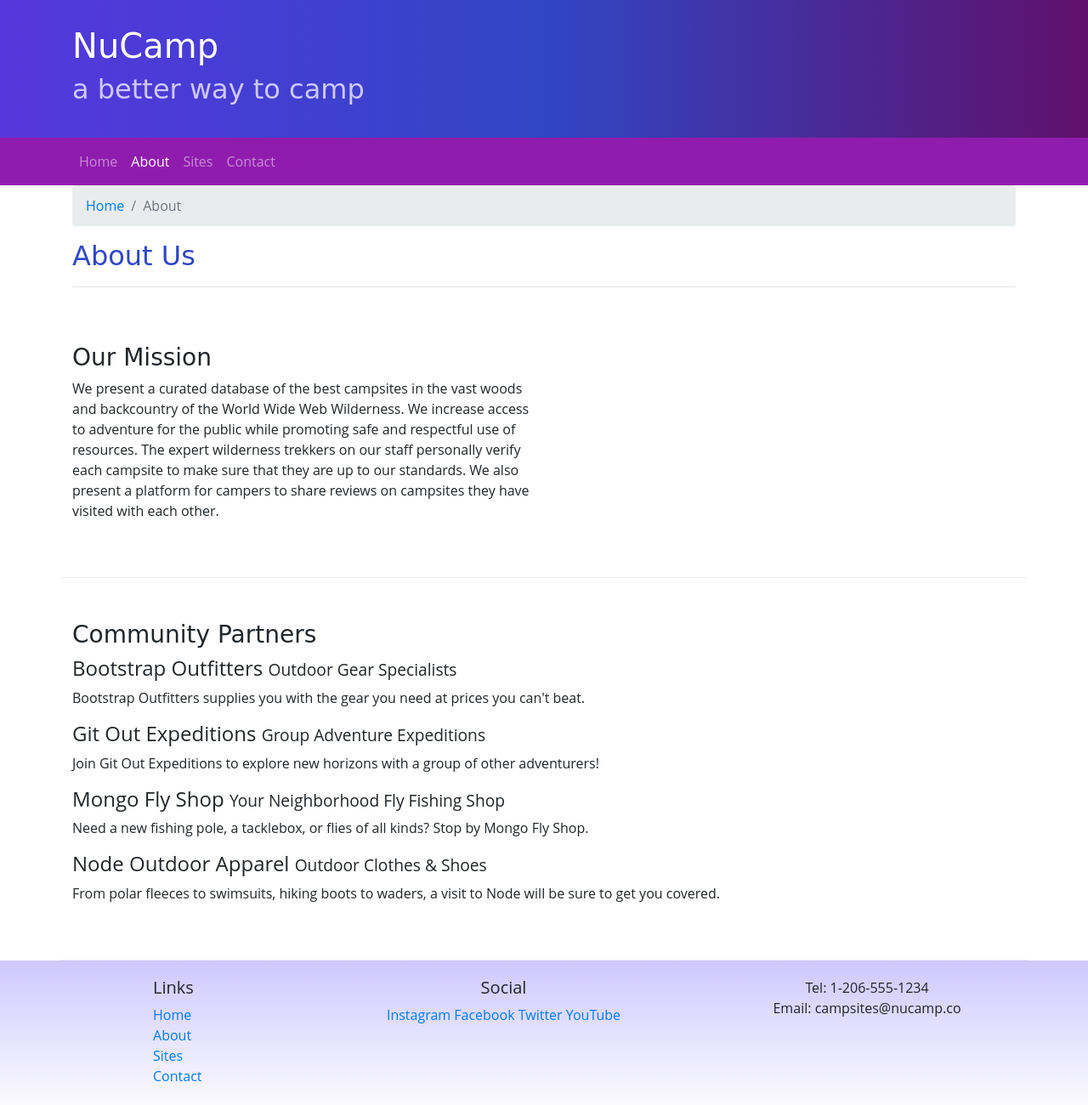
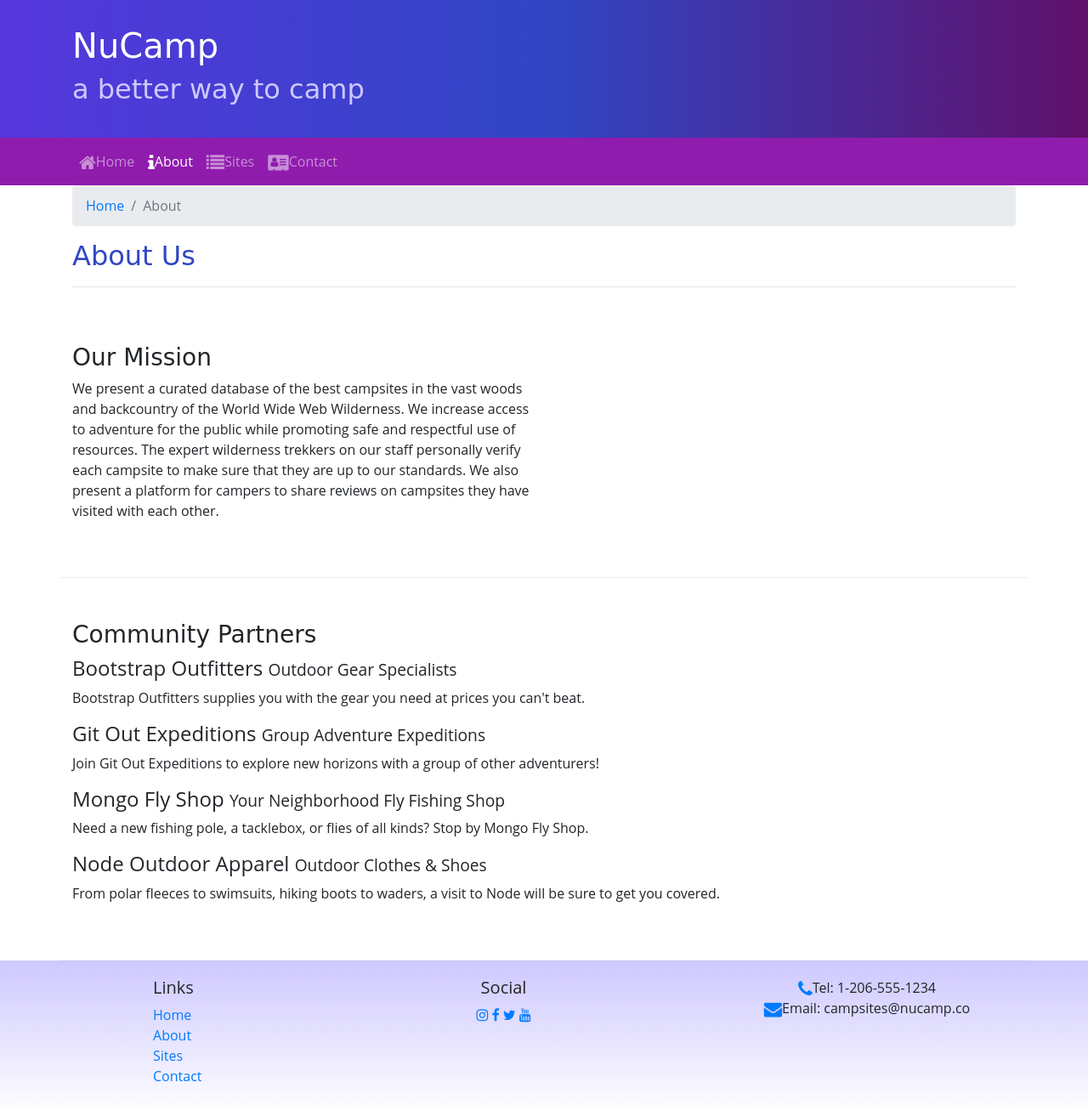
Before and after one commit to tidalwave2000/git-test, a website: page aboutus.html in a window 1280 px wide. Shown: the whole page at 85% size. Drawn offline with nearby package versions, Linux system fonts and the light colour scheme.

Commit message:
Font Awesome

```diff
--- a/aboutus.html
+++ b/aboutus.html
@@ -10,6 +10,7 @@
      <link rel="stylesheet" href="node_modules/bootstrap/dist/css/bootstrap.min.css" />
 
       <!-- Additional CSS must be placed after Bootstrap CSS -->
+      <link rel="stylesheet" href="node_modules/font-awesome/css/font-awesome.min.css" />
       <link rel="stylesheet" href="https://fonts.googleapis.com?family=Lobster|Open+Sans" />
       <link rel="stylesheet" href="css/styles.css" />
 
@@ -28,7 +29,7 @@
             </div>
         </div>
     </header>
-<!-- Navbar setup for About US Page -->
+<!-- Navbar setup for About US -->
     <nav class="navbar navbar-expand-sm navbar-dark sticky-top">
         <div class="container">
             <button class="navbar-toggler ml-auto" type="button" data-toggle="collapse" data-target="#nucampNavbar">
@@ -36,10 +37,10 @@
             </button>
             <div class="collapse navbar-collapse" id="nucampNavbar">
                 <ul class="navbar-nav">
-                    <li class="nav-item"><a class="nav-link" href="index.html">Home</a></li>
-                    <li class="nav-item active"><a class="nav-link" href="#">About</a></li>
-                    <li class="nav-item"><a class="nav-link" href="#">Sites</a></li>
-                    <li class="nav-item"><a class="nav-link" href="#">Contact</a></li>
+                    <li class="nav-item"><a class="nav-link" href="index.html"><i class="fa fa-home fa-lg"></i>Home</a></li>
+                    <li class="nav-item active"><a class="nav-link" href="#"><i class="fa fa-info fa-lg"></i>About</a></li>
+                    <li class="nav-item"><a class="nav-link" href="#"><i class="fa fa-list fa-lg"></i>Sites</a></li>
+                    <li class="nav-item"><a class="nav-link" href="#"><i class="fa fa-address-card fa-lg"></i>Contact</a></li>
                 </ul>
             </div>
         </div>
@@ -98,14 +99,14 @@
                 </div>
                 <div class="col-6 col-sm-5 text-center">
                     <h5>Social</h5>
-                    <a href="http://instagram.com/">Instagram</a>
-                    <a href="http://facebook.com/">Facebook</a>
-                    <a href="http://twitter.com/">Twitter</a>
-                    <a href="http://youtube.com/">YouTube</a>
+                    <a href="http://instagram.com/"><i class="fa fa-instagram"></i></a>
+                    <a href="http://facebook.com/"><i class="fa fa-facebook"></i></a>
+                    <a href="http://twitter.com/"><i class="fa fa-twitter"></i></a>
+                    <a href="http://youtube.com/"><i class="fa fa-youtube"></i></a>
                 </div>
                 <div class="col-sm-4 text-center">
-                    Tel: 1-206-555-1234<br />
-                    Email: campsites@nucamp.co
+                    <i class="fa fa-phone fa-lg text-primary"></i>Tel: 1-206-555-1234<br />
+                    <i class="fa fa-envelope fa-lg text-primary"></i>Email: campsites@nucamp.co
                 </div>
            </div>
         </div>
--- a/package.json
+++ b/package.json
@@ -15,6 +15,7 @@
   },
   "dependencies": {
     "bootstrap": "^4.5.2",
+    "font-awesome": "^4.7.0",
     "jquery": "^3.5.1",
     "popper.js": "^1.16.1"
   }
```
Also changed, not shown: index.html (+11 -10 lines), 1 other file.
